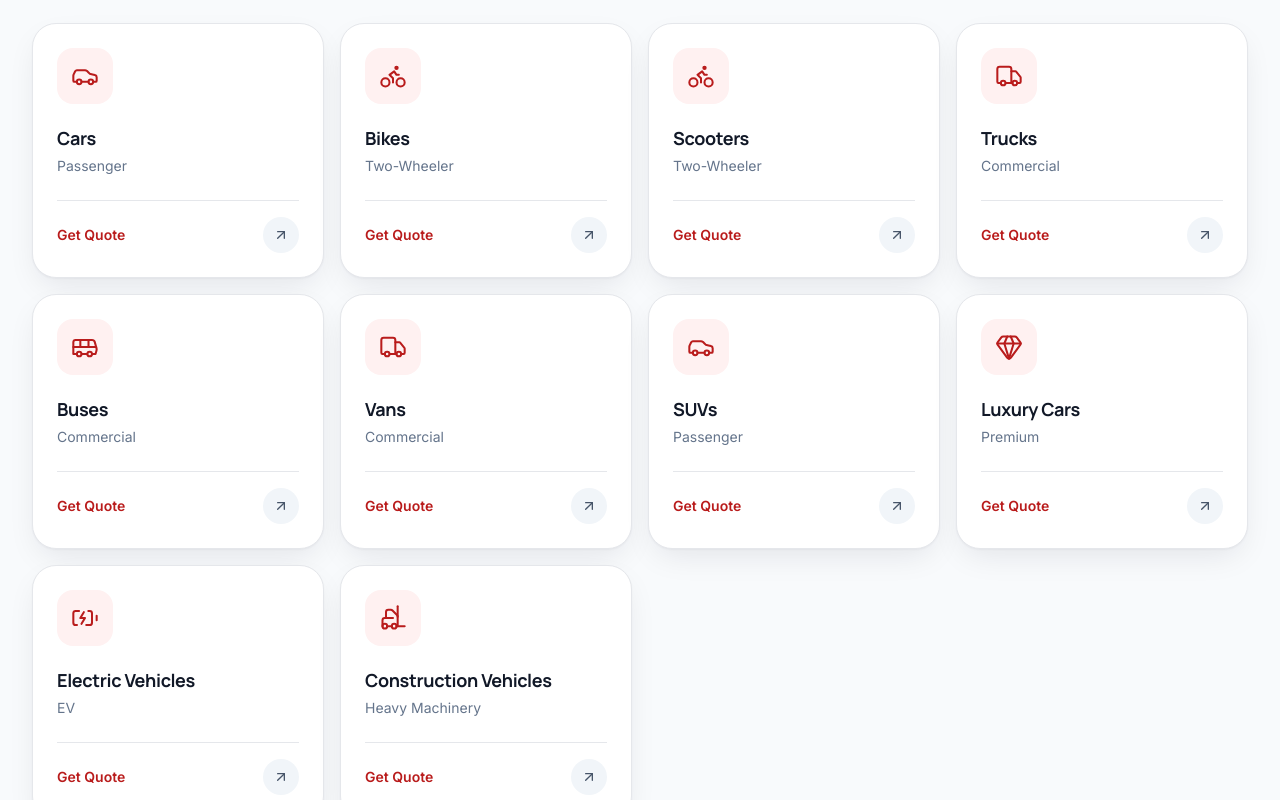
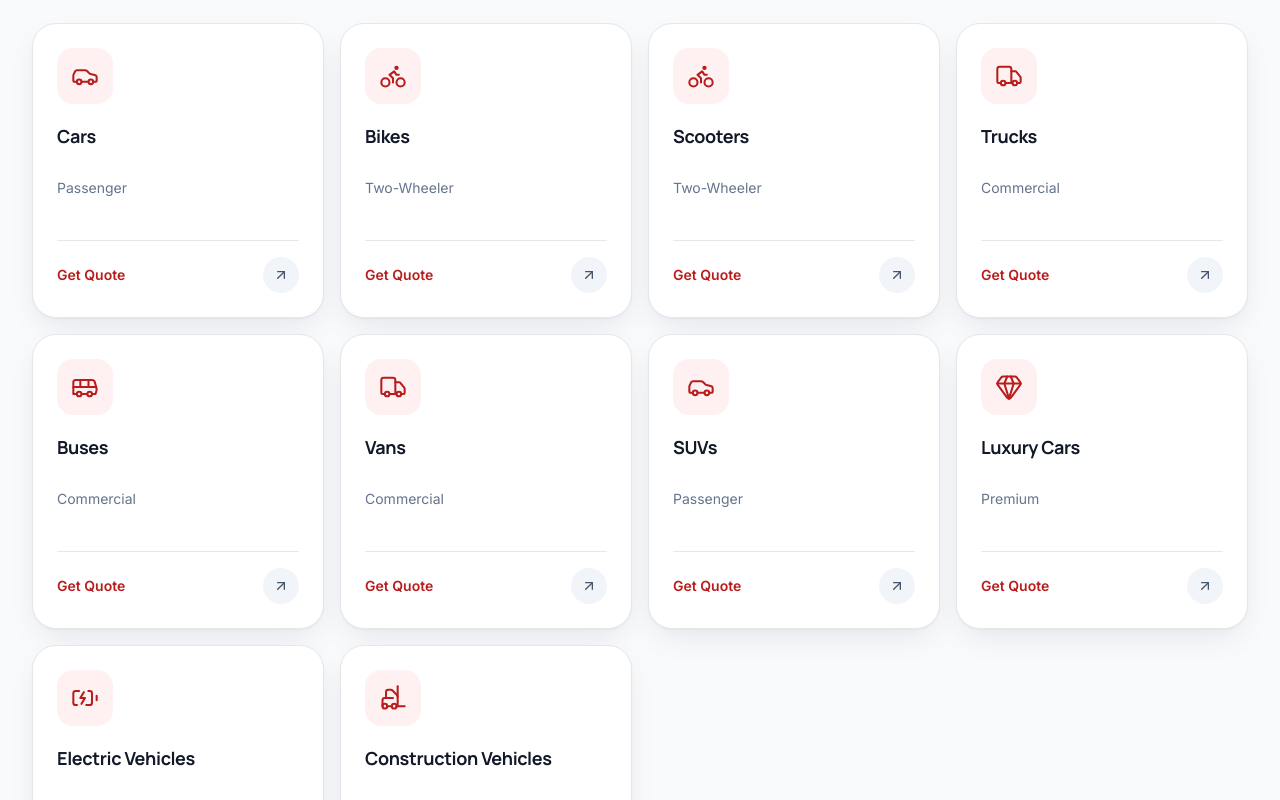
Before and after one commit to abhishekpaawanigroup-cmyk/Auto-scrap, a Next.js app: page /vehicle-types in a window 1280 px wide. Shown: the part 980-1780 px from the top of the page. Built offline with nearby package versions, Linux system fonts and the light colour scheme.

Commit message:
adjust the height of cards

```diff
--- a/src/components/cards/VehicleCard.tsx
+++ b/src/components/cards/VehicleCard.tsx
@@ -9,7 +9,7 @@ export function VehicleCard({ vehicle }: { vehicle: VehicleType }) {
   return (
     <Link
       href={`/vehicle-types/${vehicle.slug}`}
-      className="group relative flex flex-col justify-between overflow-hidden rounded-2xl border border-border bg-white p-6 shadow-[var(--shadow-premium)] transition-all duration-300 ease-[var(--ease-premium)] hover:-translate-y-1.5 hover:border-primary-200 hover:shadow-[var(--shadow-premium-lg)]"
+      className="group relative flex h-full flex-col justify-between overflow-hidden rounded-2xl border border-border bg-white p-6 shadow-[var(--shadow-premium)] transition-all duration-300 ease-[var(--ease-premium)] hover:-translate-y-1.5 hover:border-primary-200 hover:shadow-[var(--shadow-premium-lg)]"
     >
       <div
         className="absolute -right-8 -top-8 h-28 w-28 rounded-full bg-primary-50 opacity-0 transition-opacity duration-300 group-hover:opacity-100"
@@ -19,8 +19,8 @@ export function VehicleCard({ vehicle }: { vehicle: VehicleType }) {
         <div className="flex h-14 w-14 items-center justify-center rounded-xl bg-primary-50 text-primary-700 transition-colors duration-300 group-hover:bg-primary-600 group-hover:text-white">
           <Icon className="h-7 w-7" strokeWidth={1.75} />
         </div>
-        <h3 className="mt-5 text-lg font-bold text-ink-900">{vehicle.name}</h3>
-        <p className="mt-1 text-sm text-ink-500">{vehicle.category}</p>
+        <h3 className="mt-5 min-h-[2lh] text-lg font-bold leading-snug text-ink-900">{vehicle.name}</h3>
+        <p className="mt-1 min-h-[2lh] text-sm leading-snug text-ink-500">{vehicle.category}</p>
       </div>
       <div className="relative z-10 mt-6 flex items-center justify-between border-t border-border pt-4">
         <span className="text-sm font-semibold text-primary-700">Get Quote</span>
--- a/src/components/sections/VehicleCategories.tsx
+++ b/src/components/sections/VehicleCategories.tsx
@@ -16,7 +16,7 @@ export function VehicleCategories() {
         />
         <RevealGroup className="mt-14 grid grid-cols-2 gap-4 sm:grid-cols-3 lg:grid-cols-5">
           {(vehicles as VehicleType[]).map((vehicle) => (
-            <RevealItem key={vehicle.id} direction="up">
+            <RevealItem key={vehicle.id} direction="up" className="h-full">
               <VehicleCard vehicle={vehicle} />
             </RevealItem>
           ))}
--- a/src/components/sections/VehicleTypesGrid.tsx
+++ b/src/components/sections/VehicleTypesGrid.tsx
@@ -40,7 +40,7 @@ export function VehicleTypesGrid({ vehicles }: { vehicles: VehicleType[] }) {
         className="mt-12 grid grid-cols-2 gap-4 sm:grid-cols-3 lg:grid-cols-4"
       >
         {filtered.map((vehicle) => (
-          <motion.div key={vehicle.id} layout initial={{ opacity: 0 }} animate={{ opacity: 1 }}>
+          <motion.div key={vehicle.id} layout initial={{ opacity: 0 }} animate={{ opacity: 1 }} className="h-full">
             <VehicleCard vehicle={vehicle} />
           </motion.div>
         ))}
```
